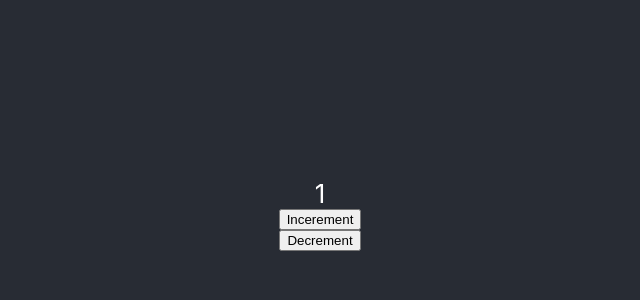
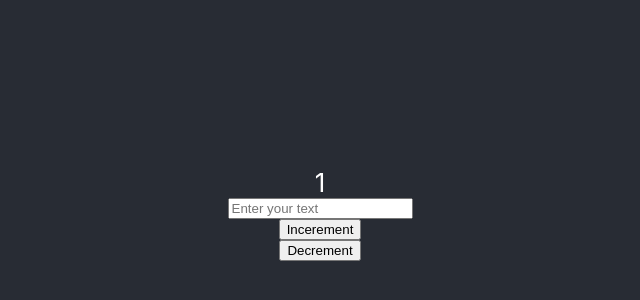
Before and after one commit to yosepov/4578-30, a React (Create React App) app: page / in a window 1280 px wide. Shown: the part 186-486 px from the top of the page, without its empty margins (320-960 px from the left). Built offline with nearby package versions, Linux system fonts and the light colour scheme.

Commit message:
added MyInput component and logic for text

```diff
--- a/src/App.tsx
+++ b/src/App.tsx
@@ -3,9 +3,15 @@ import react, { useState } from 'react';
 import './App.css';
 import {Button}  from './Components/Button/Button';
 import { Card } from './Components/Card/Card';
+import { MyInput } from './Components/Input/Input';
 
 function App() {
     const [counter, setCounter] = useState(1);
+    const [text, setText] = useState('');
+    const setMyText = (event: React.FormEvent<HTMLInputElement>) => {
+        let tempText = event.currentTarget.value ;
+        setText(tempText);
+    }
 
     const increment = () => {
         let tempCounter = counter + 1;
@@ -20,7 +26,8 @@ function App() {
     return (
         <div className="App">
             <header className="App-header">
-                <Card data={counter} />
+                <Card data={counter + ' ' + text} />
+                <MyInput handleOnClick={setMyText} placeHolder={'Enter your text'} />
                 <Button title='Incerement' handleOnClick={increment} />
                 <Button title='Decrement' handleOnClick={decrement} />
             </header>
--- /dev/null
+++ b/src/Components/Input/Input.tsx
@@ -0,0 +1,12 @@
+import React from 'react';
+
+interface MyInputProps {
+    handleOnClick:  (event: React.FormEvent<HTMLInputElement>) => void;
+    placeHolder: string;
+}
+
+export const MyInput = ({handleOnClick, placeHolder}: MyInputProps) => {
+
+
+    return <input onChange={handleOnClick} placeholder={placeHolder} />
+}
```
